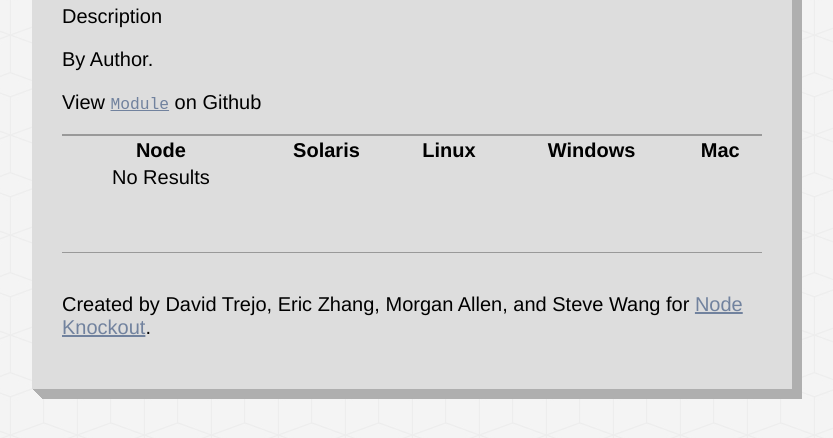
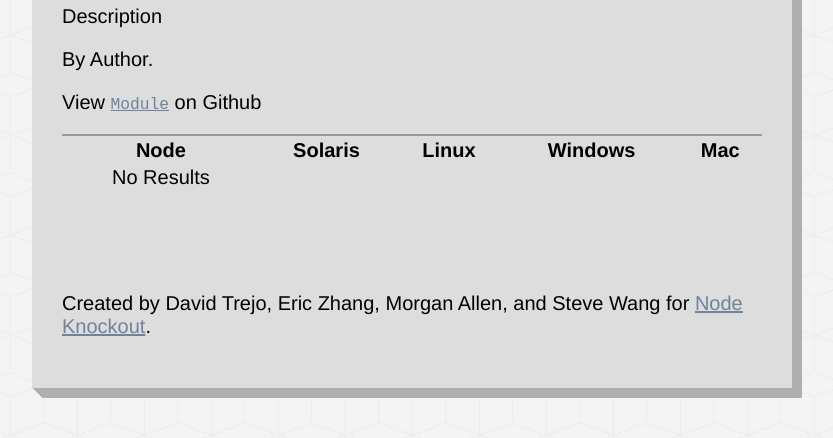
Before and after one commit to DTrejo/npmpants, a website: page public/modules/index.html in a window 1280 px wide. Shown: the part 378-816 px from the top of the page, without its empty margins (223-1056 px from the left). Drawn offline with Linux system fonts and the light colour scheme; no server answers.

Commit message:
stay line, easy to remove then fix float problem

```diff
--- a/public/css/nest.css
+++ b/public/css/nest.css
@@ -95,7 +95,6 @@ h1 a {
 .footer {
   margin-top: 3em;
   padding-top: 1em;
-  border-top: 1px solid #999;
 }
 
 .hidden {
```
